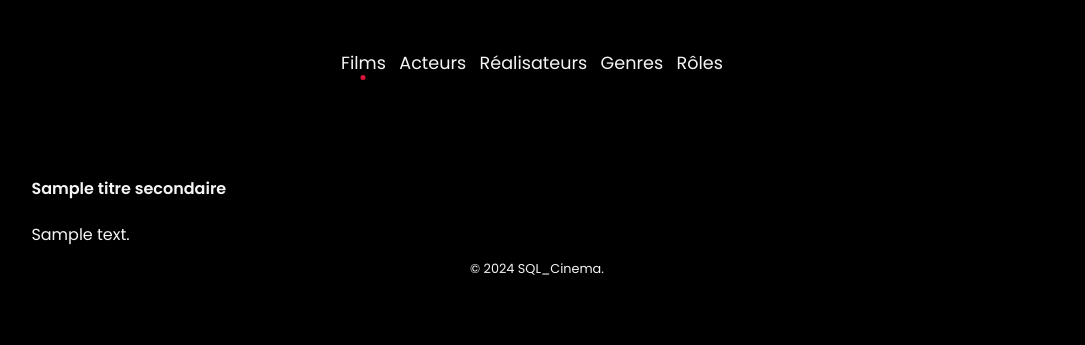
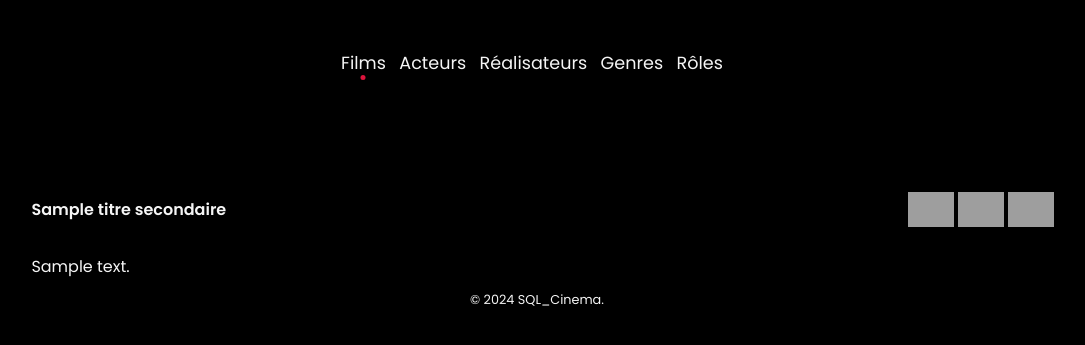
Before and after one commit to philfab/SQL_Cinema, a PHP site: template views/template.php in a window 1280 px wide. Shown: the top 345 px of the page, without its empty margins (103-1188 px from the left). Run offline with PHP 8.4, Linux system fonts and the light colour scheme; the template is opened without the code that fills it: most values are stand-ins (such as "Sample title", 1, 10 or a date in 2020); grey boxes are pictures that could not be loaded.

Commit message:
exo sql_cinema debut logique formulaires

```diff
--- a/controllers/ActorController.php
+++ b/controllers/ActorController.php
@@ -20,6 +20,9 @@ class ActorController
             ORDER BY p.nom ASC
         ");
 
+        $actionAdd = 'addActor';
+        $actionEdit = 'editActor';
+        $actionDel = 'delActor';
         require "views/actorsView.php";
     }
 
--- a/controllers/DirectorController.php
+++ b/controllers/DirectorController.php
@@ -22,6 +22,10 @@ class DirectorController
         ORDER BY p.nom ASC
         ");
 
+        $actionAdd = 'addDirector';
+        $actionEdit = 'editDirector';
+        $actionDel = 'delDirector';
+
         require "views/directorsView.php";
     }
 
--- a/controllers/KindController.php
+++ b/controllers/KindController.php
@@ -20,6 +20,10 @@ class KindController
                 ORDER BY libelle ASC
             ");
 
+        $actionAdd = 'addGenre';
+        $actionEdit = 'editGenre';
+        $actionDel = 'delGenre';
+
         require "views/kindsView.php";
     }
 
--- a/controllers/RoleController.php
+++ b/controllers/RoleController.php
@@ -20,6 +20,9 @@ class RoleController
             ORDER BY personnage ASC
         ");
 
+        $actionAdd = 'addRole';
+        $actionEdit = 'editRole';
+        $actionDel = 'delRole';
         require "views/rolesView.php";
     }
 
--- a/index.php
+++ b/index.php
@@ -19,6 +19,10 @@ $id = $_GET['id'] ?? null;
 
 
 switch ($action) {
+    case 'addFilm':
+        $controller = new FilmController();
+        $controller->addFilm();
+        break;
     case 'detailFilm':
         if ($id) {
             $controller = new FilmController();
--- a/public/css/style.css
+++ b/public/css/style.css
@@ -87,6 +87,55 @@ nav ul li a.active::after {
     transform: translateX(-50%); /* centre puce */
 }
 
+.button {
+    display: inline-block;
+    padding: 8px;
+    border-radius: 4px;
+    background: #ffffff;
+    box-shadow: 0 2px 4px rgba(0, 0, 0, 0.1);
+    transition: all 0.3s;
+}
+
+.button:hover, .button:focus {
+    background-color: #f0f0f0;
+    box-shadow: 0 4px 8px rgba(0, 0, 0, 0.15);
+    transform: scale(1.2);
+}
+
+.icon {
+    height: 35px;
+    width: auto;
+    transition: all 0.3s;
+}
+
+.button:hover .icon, .button:focus .icon {
+    filter: hue-rotate(0.5turn);
+}
+
+
+.button{
+    margin: 0;
+    padding: 0;
+    width: 35px;
+    height: 35px;
+}
+
+.title-sec {
+    display: inline;
+}
+
+.container-buttons{
+    display: flex;
+    align-items: center;
+    gap: 15px;
+    margin-bottom: 10px;
+}
+
+.container-buttons .second-element {
+    margin-left: auto;
+}
+
+
 /* media queries tablet + mobile */
 @media (max-width: 1024px) {
     .film-gallery figure {
--- a/views/kindsView.php
+++ b/views/kindsView.php
@@ -4,7 +4,7 @@
 
 
 <ul>
-    <?php $genresData = $genres->fetchAll();?>
+    <?php $genresData = $genres->fetchAll(); ?>
     <?php foreach ($genresData as $genre) { ?>
         <li>
             <a href="index.php?action=detailGenre&id=<?= $genre["id_genre"] ?>"><?= $genre["libelle"] ?></a>
--- a/views/template.php
+++ b/views/template.php
@@ -30,13 +30,22 @@ $currentAction = $_GET['action'] ?? 'listFilms';
     <div id="wrapper" class="uk-container uk-container-expand">
         <main>
             <section id="content">
-                <h4> <?= isset($titre_secondaire) ? $titre_secondaire : '' ?></h4>
+                <div class="container-buttons">
+                    <h4 class="title-sec"> <?= isset($titre_secondaire) ? $titre_secondaire : '' ?></h4>
+                    <a href="index.php?action=<?= $actionAdd ?>" class="button second-element">
+                        <img src="public/images/add.svg" alt="Ajouter" class="icon" />
+                    </a>
+                    <a href="index.php?action=<?= $actionEdit ?>" class="button">
+                        <img src="public/images/edit.svg" alt="Éditer" class="icon" />
+                    </a>
+                    <a href="index.php?action=<?= $actionDel ?>" class="button">
+                        <img src="public/images/del.svg" alt="Supprimer" class="icon" />
+                    </a>
+                </div>
                 <?= isset($contenu) ? $contenu : '' ?>
             </section>
         </main>
     </div>
-
-
 
     <footer>
         <p>&copy; <?= date('Y') ?> SQL_Cinema.</p>
```
Also changed, not shown: controllers/FilmController.php (+17 -1 lines), public/images/add.svg (added), public/images/del.svg (added), public/images/edit.svg (added).
